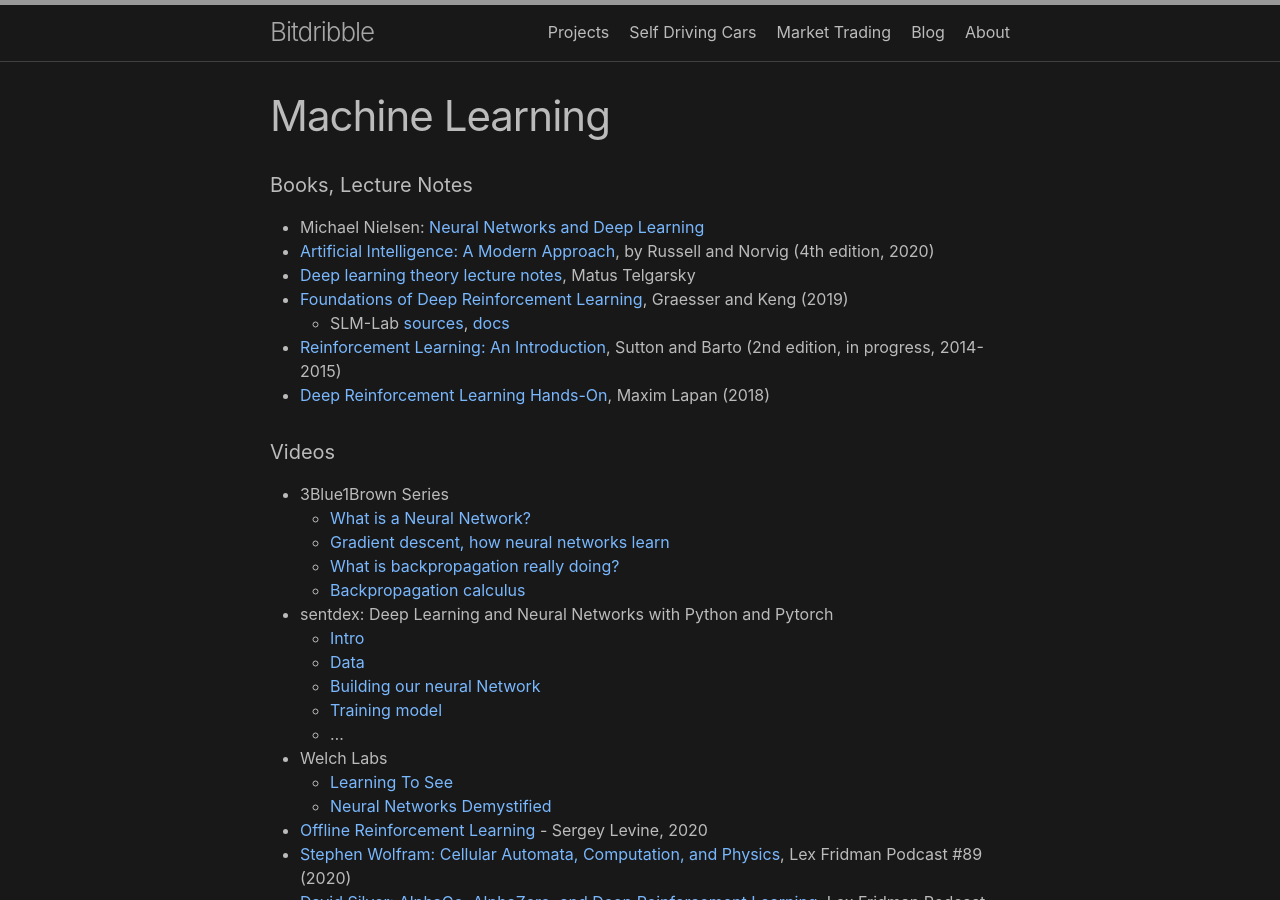
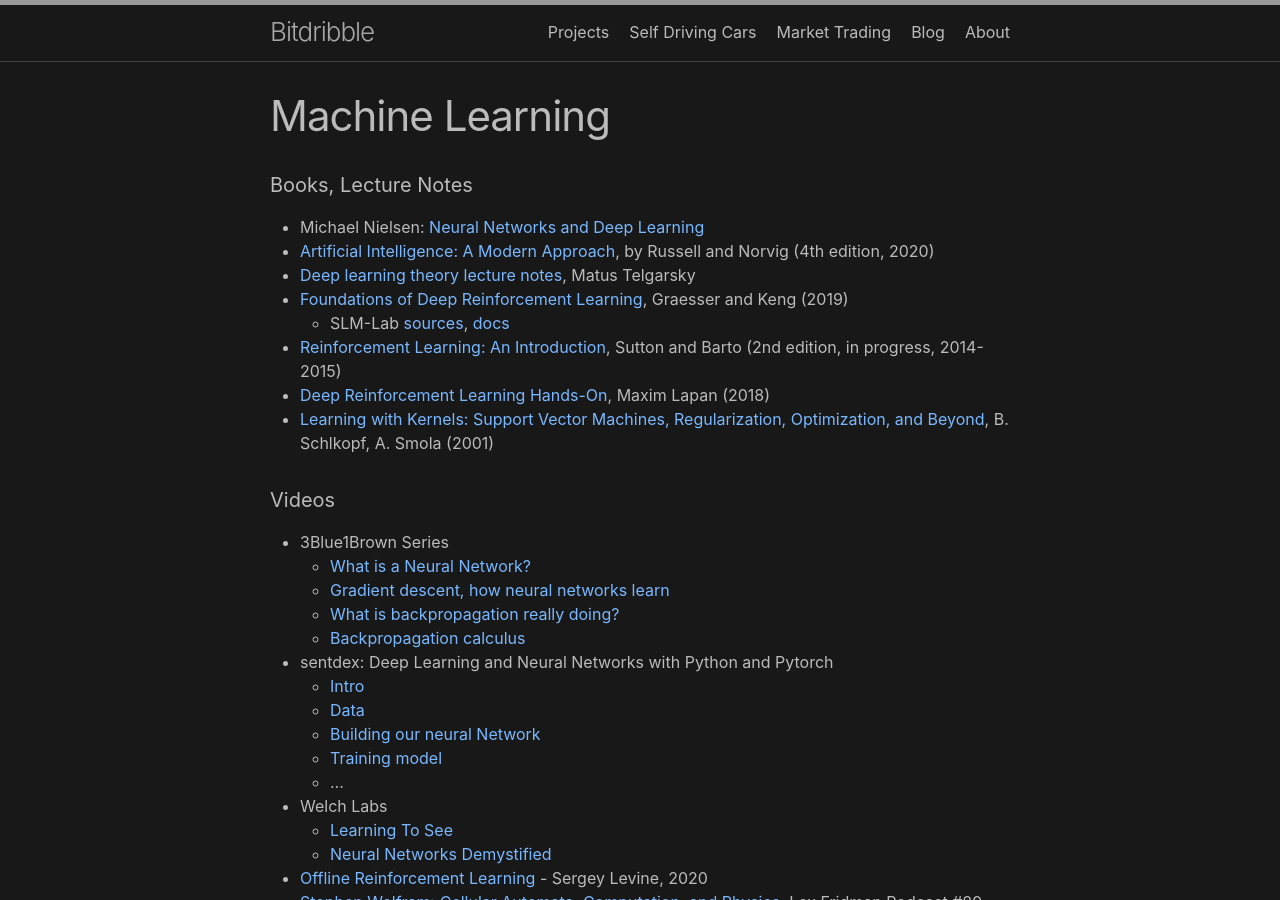
Before and after one commit to analytiq-hub/sigagent.github.io, a Jekyll site: the page built from machine_learning.md, in a window 1280 px wide and 900 px high. Built offline with Jekyll 4.4.1, drawn with Linux system fonts in a browser that asks for light colours.

Commit message:
*** empty log message ***

```diff
--- a/machine_learning.md
+++ b/machine_learning.md
@@ -10,6 +10,7 @@ title: Machine Learning
   * SLM-Lab [sources](https://github.com/kengz/SLM-Lab), [docs](https://slm-lab.gitbook.io/slm-lab/)
 * [Reinforcement Learning: An Introduction](https://web.stanford.edu/class/psych209/Readings/SuttonBartoIPRLBook2ndEd.pdf), Sutton and Barto (2nd edition, in progress, 2014-2015)
 * [Deep Reinforcement Learning Hands-On](https://www.amazon.com/Deep-Reinforcement-Learning-Hands-Q-networks/dp/1788834240), Maxim Lapan (2018)
+* [Learning with Kernels: Support Vector Machines, Regularization, Optimization, and Beyond](https://www.amazon.com/Learning-Kernels-Regularization-Optimization-Computation/dp/0262194759), B. Schlkopf, A. Smola (2001)
 
 #### Videos
 * 3Blue1Brown Series
```
